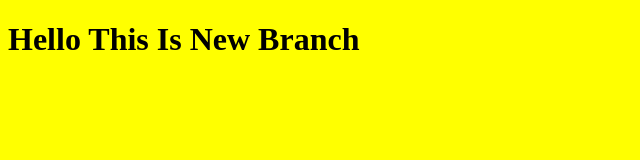
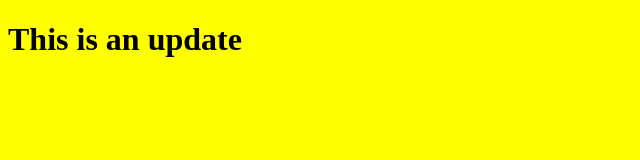
Before and after one commit to MohammedHefny/Practice-GitHub, a plain HTML site: page index.html in a window 1280 px wide. Shown: the whole page, without its empty margins (0-640 px from the left). Drawn offline with Linux system fonts and the light colour scheme.

Commit message:
edit the html file

```diff
--- a/index.html
+++ b/index.html
@@ -10,7 +10,7 @@
 </head>
 
 <body>
-    <h1>Hello This Is New Branch</h1>
+    <h1>This is an update</h1>
     <script src="app.js"></script>
 </body>
 
```
